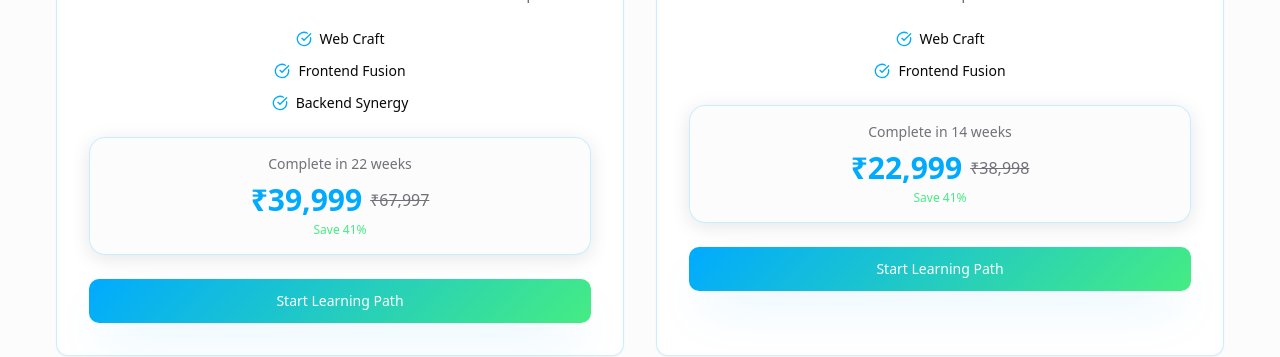
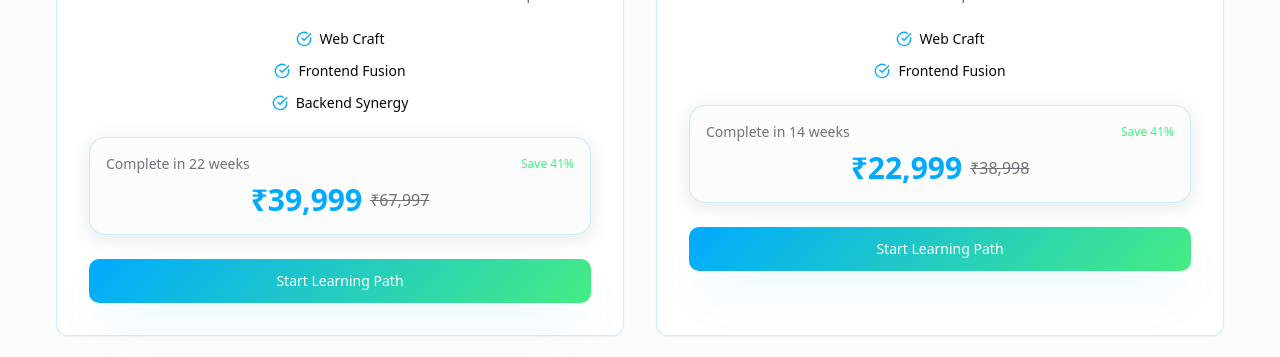
Before and after one commit to babu786/spatial-narrative-hub, a React (Vite) app: page /learn in a window 1280 px wide. Shown: the part 860-1217 px from the top of the page. Built offline with nearby package versions, Linux system fonts and the light colour scheme.

Commit message:
Fix: Make divs inline

```diff
--- a/src/pages/Learn.tsx
+++ b/src/pages/Learn.tsx
@@ -185,12 +185,14 @@ export default function Learn() {
                 </div>
 
                 <div className="glass-card p-4 rounded-2xl mb-6">
-                  <div className="text-sm text-muted-foreground mb-2">Complete in {path.duration}</div>
+                  <div className="flex items-center justify-between mb-2">
+                    <div className="text-sm text-muted-foreground">Complete in {path.duration}</div>
+                    <div className="text-xs text-accent">Save {Math.round((1 - parseInt(path.price.replace(/[₹,]/g, '')) / parseInt(path.originalPrice.replace(/[₹,]/g, ''))) * 100)}%</div>
+                  </div>
                   <div className="flex items-center justify-center gap-2">
                     <span className="text-3xl font-bold text-primary">{path.price}</span>
                     <span className="text-muted-foreground line-through">{path.originalPrice}</span>
                   </div>
-                  <div className="text-xs text-accent mt-1">Save {Math.round((1 - parseInt(path.price.replace(/[₹,]/g, '')) / parseInt(path.originalPrice.replace(/[₹,]/g, ''))) * 100)}%</div>
                 </div>
 
                 <Button variant="gradient" size="lg" className="w-full">
```
